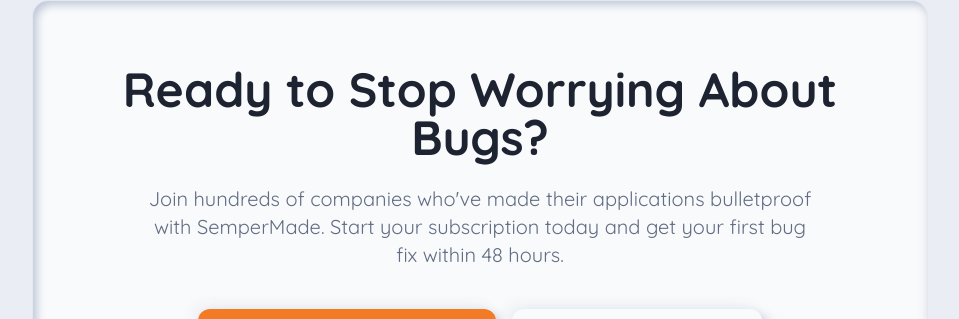
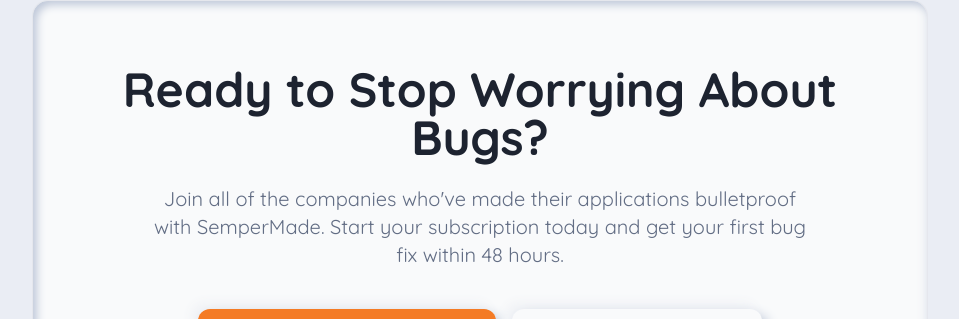
Before and after one commit to semperMade/semperMade.github.io, a React (Vite) app: page / in a window 1280 px wide. Shown: the part 4182-4501 px from the top of the page, without its empty margins (160-1119 px from the left). Built offline with nearby package versions, Linux system fonts and the light colour scheme.

Commit message:
fixing index

```diff
--- a/src/pages/Index.tsx
+++ b/src/pages/Index.tsx
@@ -386,7 +386,7 @@ const Index = () => {
               Ready to Stop Worrying About Bugs?
             </h2>
             <p className="text-xl text-muted-foreground mb-10 max-w-2xl mx-auto">
-              Join hundreds of companies who've made their applications bulletproof with SemperMade.
+              Join all of the companies who've made their applications bulletproof with SemperMade.
               Start your subscription today and get your first bug fix within 48 hours.
             </p>
             <div className="flex flex-col sm:flex-row gap-4 justify-center items-center">
```
